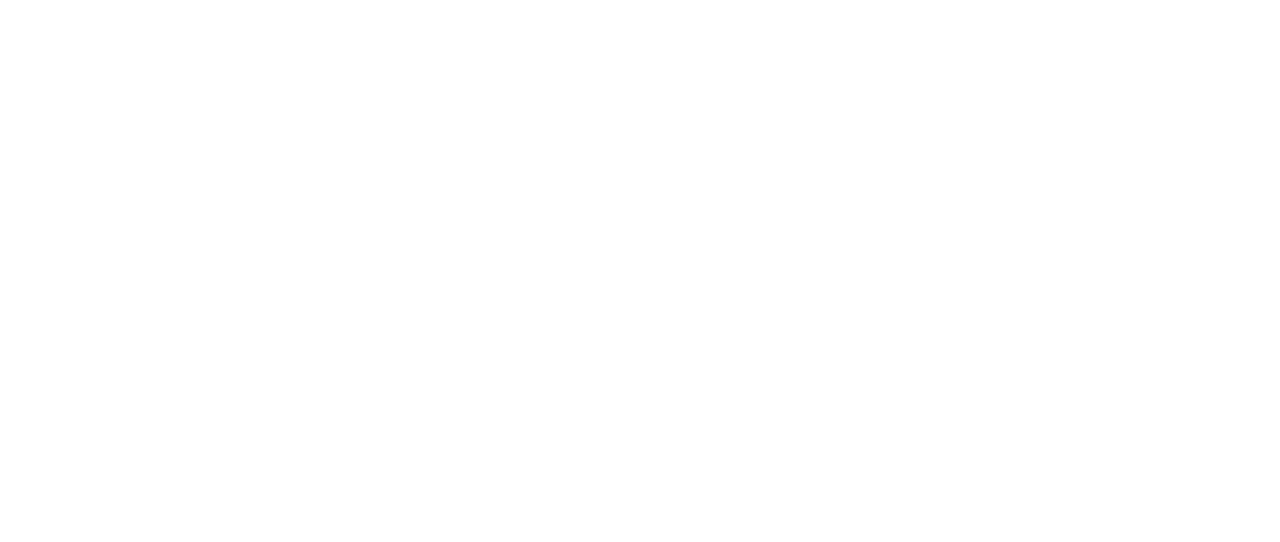
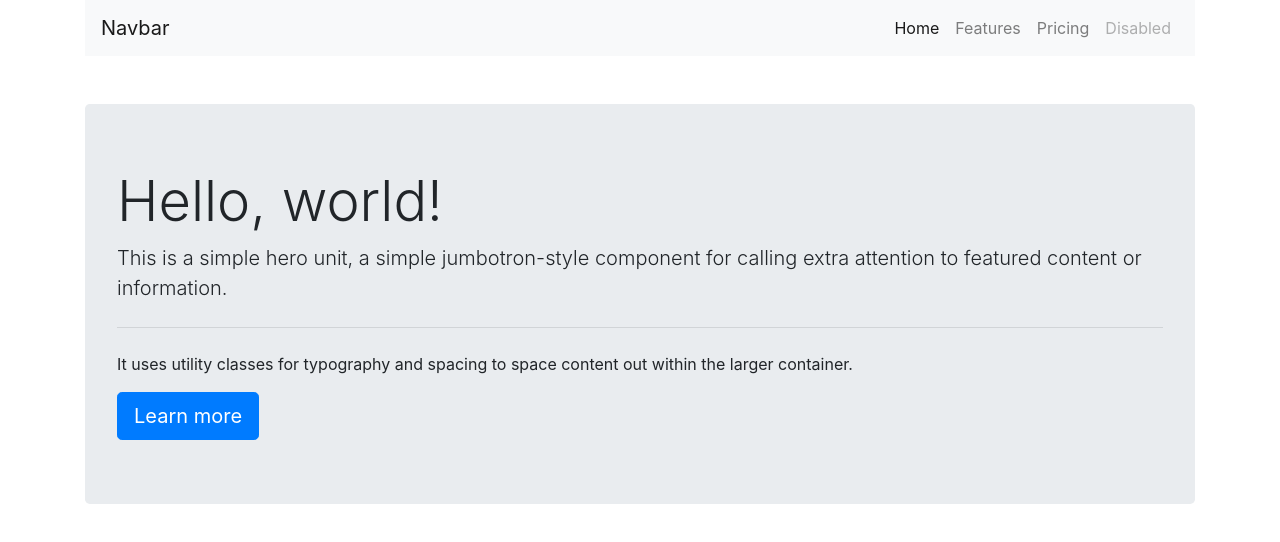
Before and after one commit to brentTheDev/bootstrap, a plain HTML site: page index.html in a window 1280 px wide. Drawn offline with nearby package versions, Linux system fonts and the light colour scheme.

Commit message:
added navbar and jumbotron

```diff
--- a/index.html
+++ b/index.html
@@ -12,9 +12,44 @@
 	</head>
 	<body>
 		<header>
+			<div class="container">
+				<nav class="navbar navbar-expand-lg navbar-light bg-light">
+					<a class="navbar-brand" href="#">Navbar</a>
+					<button class="navbar-toggler" type="button" data-toggle="collapse" data-target="#navbarNav" aria-controls="navbarNav" aria-expanded="false" aria-label="Toggle navigation">
+						<span class="navbar-toggler-icon"></span>
+					</button>
+					<div class="collapse navbar-collapse" id="navbarNav">
+						<ul class="navbar-nav ml-auto">
+							<li class="nav-item active">
+								<a class="nav-link" href="#">Home <span class="sr-only">(current)</span></a>
+							</li>
+							<li class="nav-item">
+								<a class="nav-link" href="#">Features</a>
+							</li>
+							<li class="nav-item">
+								<a class="nav-link" href="#">Pricing</a>
+							</li>
+							<li class="nav-item">
+								<a class="nav-link disabled" href="#">Disabled</a>
+							</li>
+						</ul>
+					</div>
+				</nav>
+
+			</div>
 
 		</header>
-		<section>
+		<section class="py-5">
+			<div class="container">
+				<div class="jumbotron">
+					<h1 class="display-4">Hello, world!</h1>
+					<p class="lead">This is a simple hero unit, a simple jumbotron-style component for calling extra attention to featured content or information.</p>
+					<hr class="my-4">
+					<p>It uses utility classes for typography and spacing to space content out within the larger container.</p>
+					<a class="btn btn-primary btn-lg" href="#" role="button">Learn more</a>
+				</div>
+
+			</div>
 
 		</section>
 		<section>
```
